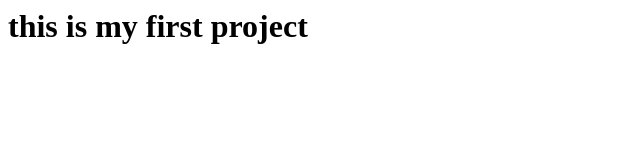
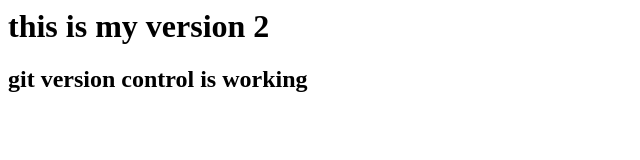
Before and after one commit to Manisha-200-hue/loki-TVA-app, a plain HTML site: page index.html in a window 1280 px wide. Shown: the whole page, without its empty margins (0-640 px from the left). Drawn offline with Linux system fonts and the light colour scheme.

Commit message:
update website to version 2

```diff
--- a/index.html
+++ b/index.html
@@ -4,6 +4,7 @@
 		<title>loki is a gof of stories,not got of mischief anymore</title>
 	<head>
 	<body>
-		<h1>this is my first project</h1>
+		<h1>this is my version 2</h1>
+		<h2>git version control is working</h2>
 	</body>
 </html>
```
